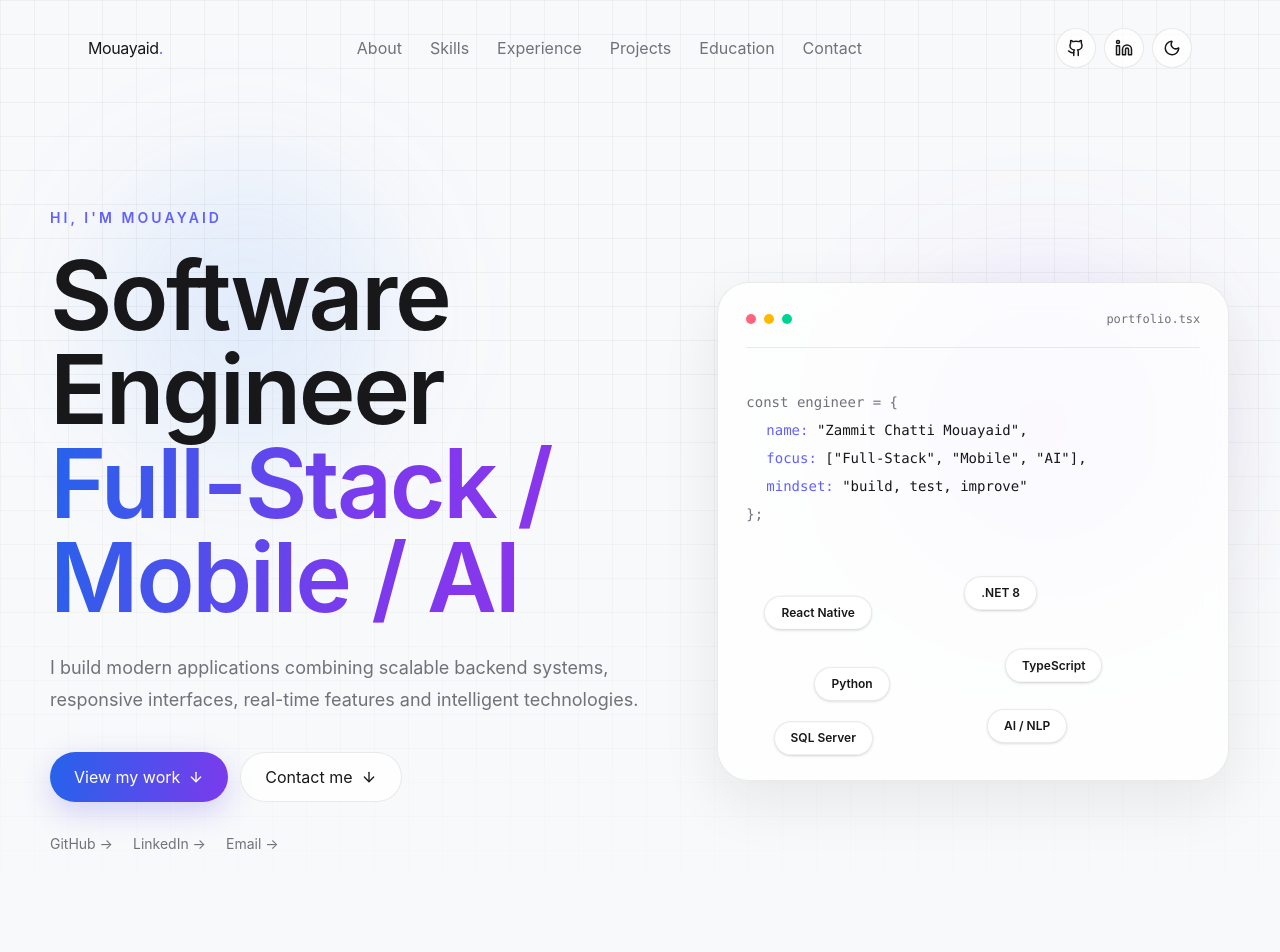
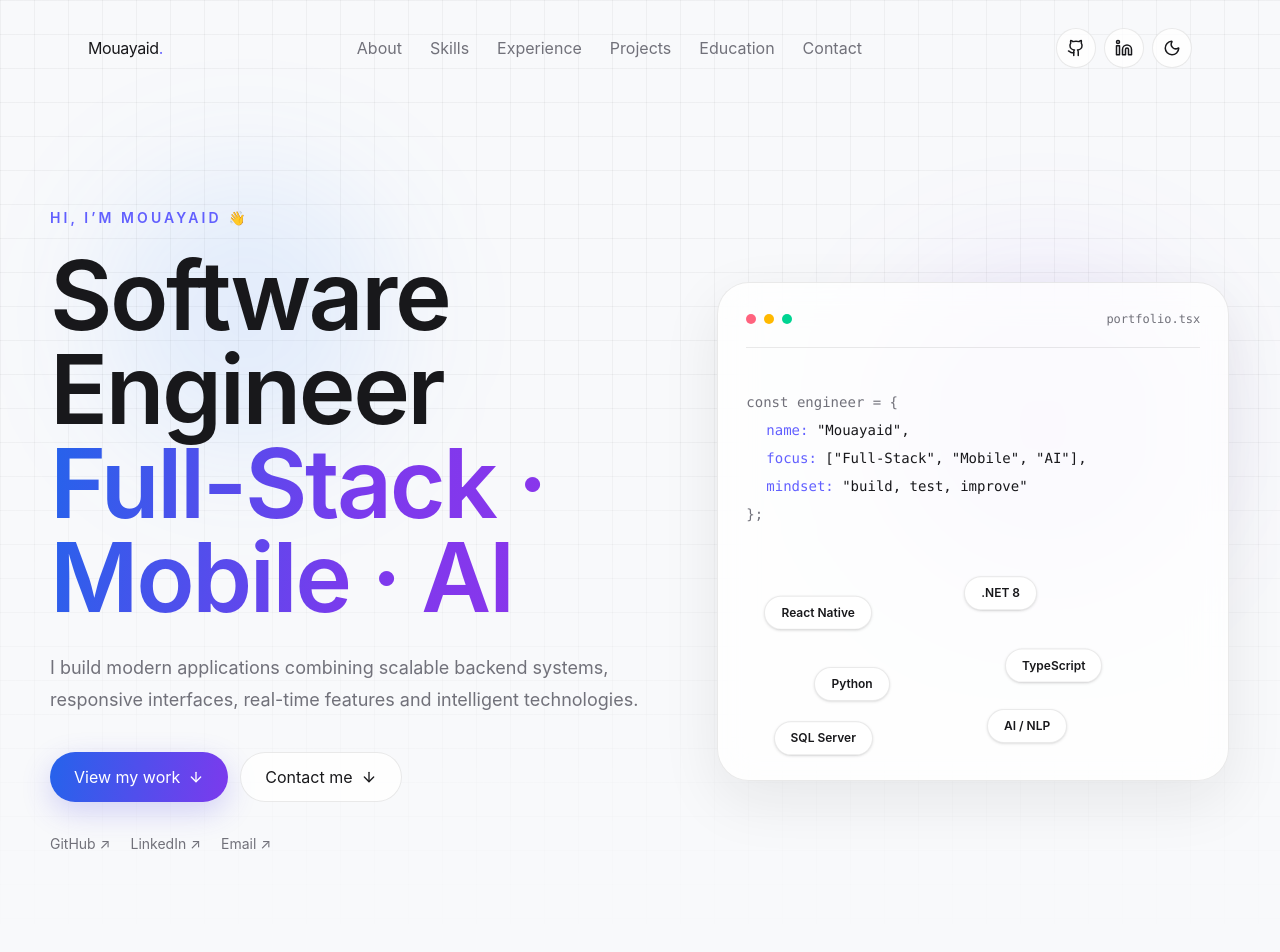
Before and after one commit to mouayaid/portfolio, a Next.js app: page / in a window 1280 px wide. Shown: the top 952 px of the page. Built offline with nearby package versions, Linux system fonts and the light colour scheme.

Commit message:
Restore portfolio wording and clean metadata

```diff
--- a/src/app/layout.tsx
+++ b/src/app/layout.tsx
@@ -3,7 +3,6 @@ import { Providers } from "@/components/providers";
 import "./globals.css";
 
 export const metadata: Metadata = {
-  metadataBase: new URL("http://localhost:3000"),
   title: {
     default: "Mouayaid Zammit Chatti | Software Engineer",
     template: "%s | Mouayaid Zammit Chatti",
--- a/src/components/layout/footer.tsx
+++ b/src/components/layout/footer.tsx
@@ -3,9 +3,9 @@ export function Footer() {
     <footer className="section-shell flex flex-col gap-3 border-t border-[var(--border)] py-8 text-sm sm:flex-row sm:items-center sm:justify-between">
       <div>
         <span className="font-semibold">Mouayaid Zammit Chatti</span>
-        <span className="muted"> / Software Engineer</span>
+        <span className="muted"> · Software Engineer</span>
       </div>
-      <div className="muted">Built with Next.js / (c) 2026</div>
+      <div className="muted">Built with Next.js · © 2026</div>
     </footer>
   );
 }
--- a/src/components/sections/education.tsx
+++ b/src/components/sections/education.tsx
@@ -24,7 +24,7 @@ export function Education() {
         <Reveal className="card mt-5 flex flex-col gap-4 p-6 sm:flex-row sm:items-center sm:justify-between sm:p-7">
           <div>
             <p className="text-sm font-semibold uppercase tracking-[0.18em] text-indigo-500">Additional training</p>
-            <p className="muted mt-2">AWS Academy Cloud Foundations / React - The Complete Guide</p>
+            <p className="muted mt-2">AWS Academy Cloud Foundations · React — The Complete Guide</p>
           </div>
           <span className="rounded-full border border-[var(--border)] px-4 py-2 text-xs font-semibold">Continuous learning</span>
         </Reveal>
--- a/src/components/sections/hero.tsx
+++ b/src/components/sections/hero.tsx
@@ -31,7 +31,7 @@ export function Hero() {
             transition={{ delay: 0.08, duration: 0.65 }}
             className="mb-5 text-sm font-semibold uppercase tracking-[0.22em] text-indigo-500"
           >
-            Hi, I&apos;m Mouayaid
+            Hi, I’m Mouayaid 👋
           </motion.p>
           <motion.h1
             initial={prefersReducedMotion ? false : { opacity: 0, y: 30 }}
@@ -39,7 +39,7 @@ export function Hero() {
             transition={{ delay: 0.16, duration: 0.7 }}
             className="max-w-4xl text-5xl font-semibold leading-[0.98] tracking-tight sm:text-7xl lg:text-8xl"
           >
-            Software Engineer<span className="gradient-text block">Full-Stack / Mobile / AI</span>
+            Software Engineer<span className="gradient-text block">Full-Stack · Mobile · AI</span>
           </motion.h1>
           <motion.p
             initial={prefersReducedMotion ? false : { opacity: 0, y: 28 }}
@@ -68,9 +68,9 @@ export function Hero() {
             transition={{ delay: 0.55 }}
             className="muted mt-8 flex gap-5 text-sm"
           >
-            <a className="transition hover:text-[var(--text)] focus-visible:outline focus-visible:outline-2 focus-visible:outline-offset-4 focus-visible:outline-indigo-500" href={githubUrl} target="_blank" rel="noopener noreferrer">GitHub -&gt;</a>
-            <a className="transition hover:text-[var(--text)] focus-visible:outline focus-visible:outline-2 focus-visible:outline-offset-4 focus-visible:outline-indigo-500" href={linkedinUrl} target="_blank" rel="noopener noreferrer">LinkedIn -&gt;</a>
-            <a className="transition hover:text-[var(--text)] focus-visible:outline focus-visible:outline-2 focus-visible:outline-offset-4 focus-visible:outline-indigo-500" href={emailComposeUrl}>Email -&gt;</a>
+            <a className="transition hover:text-[var(--text)] focus-visible:outline focus-visible:outline-2 focus-visible:outline-offset-4 focus-visible:outline-indigo-500" href={githubUrl} target="_blank" rel="noopener noreferrer">GitHub ↗</a>
+            <a className="transition hover:text-[var(--text)] focus-visible:outline focus-visible:outline-2 focus-visible:outline-offset-4 focus-visible:outline-indigo-500" href={linkedinUrl} target="_blank" rel="noopener noreferrer">LinkedIn ↗</a>
+            <a className="transition hover:text-[var(--text)] focus-visible:outline focus-visible:outline-2 focus-visible:outline-offset-4 focus-visible:outline-indigo-500" href={emailComposeUrl}>Email ↗</a>
           </motion.div>
         </div>
         <motion.div
@@ -90,7 +90,7 @@ export function Hero() {
             </div>
             <div className="mt-10 font-mono text-sm leading-7">
               <p className="muted">const engineer = &#123;</p>
-              <p className="pl-5"><span className="text-indigo-500">name:</span> &quot;Zammit Chatti Mouayaid&quot;,</p>
+              <p className="pl-5"><span className="text-indigo-500">name:</span> &quot;Mouayaid&quot;,</p>
               <p className="pl-5"><span className="text-indigo-500">focus:</span> [&quot;Full-Stack&quot;, &quot;Mobile&quot;, &quot;AI&quot;],</p>
               <p className="pl-5"><span className="text-indigo-500">mindset:</span> &quot;build, test, improve&quot;</p>
               <p className="muted">&#125;;</p>
--- a/src/components/sections/projects.tsx
+++ b/src/components/sections/projects.tsx
@@ -11,7 +11,7 @@ export function Projects() {
         <SectionTitle
           eyebrow="Selected work"
           title="Projects that show how I engineer."
-          copy="A mix of full-stack, mobile, AI and testing work - each chosen to show a different dimension of my experience."
+          copy="A mix of full-stack, mobile, AI and testing work — each chosen to show a different dimension of my experience."
         />
         <div className="grid gap-5 md:grid-cols-2">
           {projects.map((project, index) => (
--- a/src/components/sections/skills.tsx
+++ b/src/components/sections/skills.tsx
@@ -9,7 +9,7 @@ export function Skills() {
         <SectionTitle
           eyebrow="Skills"
           title="A versatile engineering toolkit."
-          copy="Technologies grouped by how I use them to build products - not by arbitrary percentage bars."
+          copy="Technologies grouped by how I use them to build products — not by arbitrary percentage bars."
         />
         <div className="grid gap-4 md:grid-cols-2 lg:grid-cols-3">
           {skillGroups.map((group, index) => {
--- a/src/data/education.ts
+++ b/src/data/education.ts
@@ -2,12 +2,12 @@ import type { EducationItem } from "@/types/portfolio";
 
 export const education: EducationItem[] = [
   {
-    period: "2023 - 2026",
+    period: "2023 – 2026",
     degree: "Software Engineering Degree",
     school: "EPI Digital School",
   },
   {
-    period: "2021 - 2023",
+    period: "2021 – 2023",
     degree: "Licence in Computer Science",
     school: "Higher Institute of Computer Science",
   },
--- a/src/data/experience.ts
+++ b/src/data/experience.ts
@@ -5,32 +5,32 @@ export const experience: ExperienceItem[] = [
     year: "2026",
     role: "Full-Stack Mobile Developer",
     company: "Tri-web",
-    period: "Feb 2026 - Jul 2026",
-    stack: "React Native / Expo / ASP.NET Core / SQL Server",
+    period: "Feb 2026 – Jul 2026",
+    stack: "React Native · Expo · ASP.NET Core · SQL Server",
     detail: "Built a workplace management platform with secure role-based workflows, QR check-in, real-time notifications and AI-assisted meeting transcription.",
   },
   {
     year: "2025",
     role: "AI Developer Intern",
     company: "LEONI Wiring Systems",
-    period: "Jul 2025 - Aug 2025",
-    stack: "Django / Hugging Face / NLP / Local LLMs",
+    period: "Jul 2025 – Aug 2025",
+    stack: "Django · Hugging Face · NLP · Local LLMs",
     detail: "Developed Evalyze, an AI-powered platform for automated root-cause and corrective-action evaluation with offline inference support.",
   },
   {
     year: "2023",
     role: "MERN Developer Intern",
     company: "Dpointgroup",
-    period: "Feb 2023 - Jun 2023",
-    stack: "React / Redux / Node.js / Express / MongoDB",
+    period: "Feb 2023 – Jun 2023",
+    stack: "React · Redux · Node.js · Express · MongoDB",
     detail: "Built an e-commerce progressive web app, reusable React components and Stripe-backed payment workflows.",
   },
   {
     year: "2022",
     role: "Web Developer Intern",
     company: "LEONI Wiring Systems",
-    period: "Apr 2022 - May 2022",
-    stack: "Angular / Spring Boot / REST",
+    period: "Apr 2022 – May 2022",
+    stack: "Angular · Spring Boot · REST",
     detail: "Contributed to frontend-backend integration and application data workflows for an internal web application.",
   },
 ];
```
